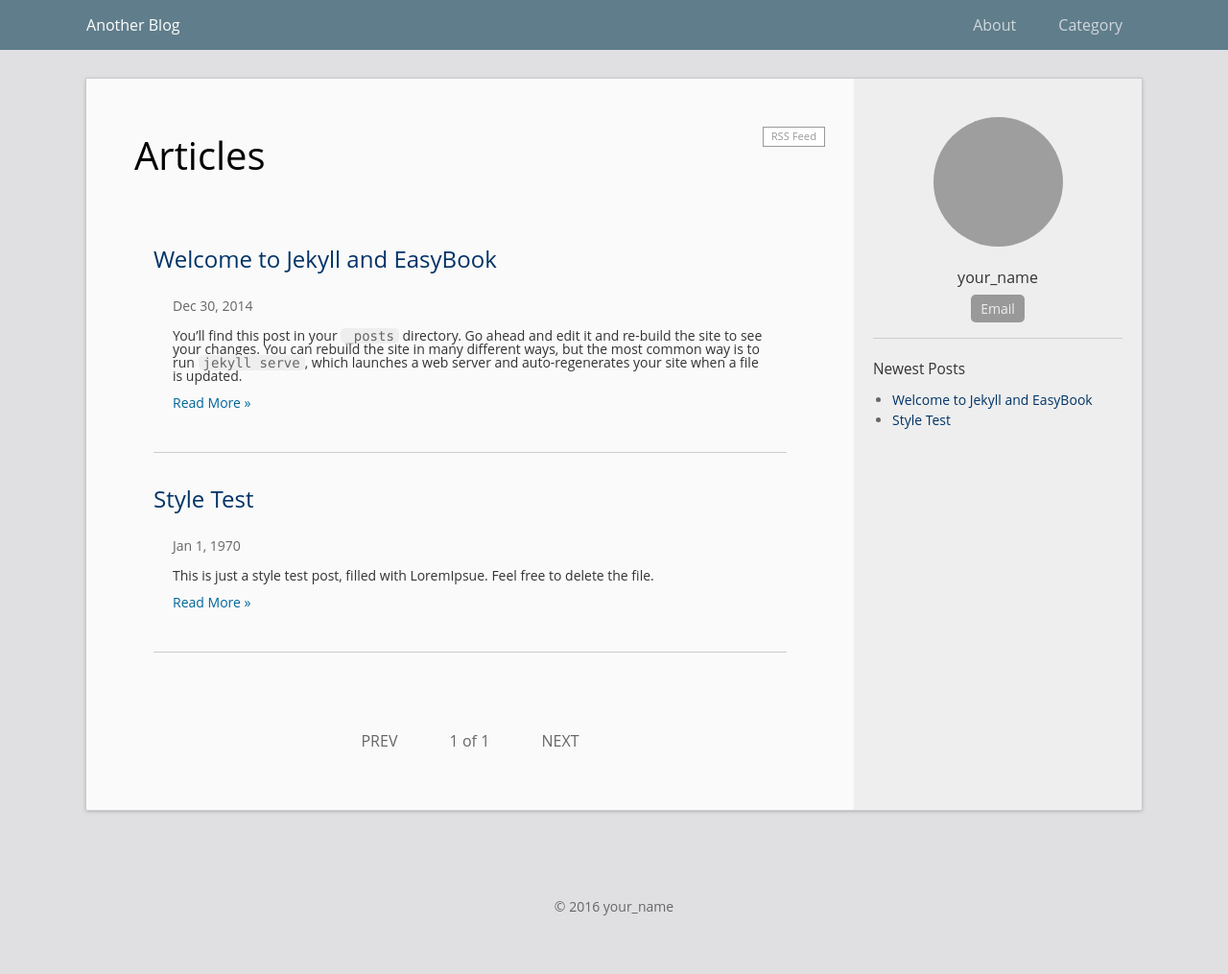
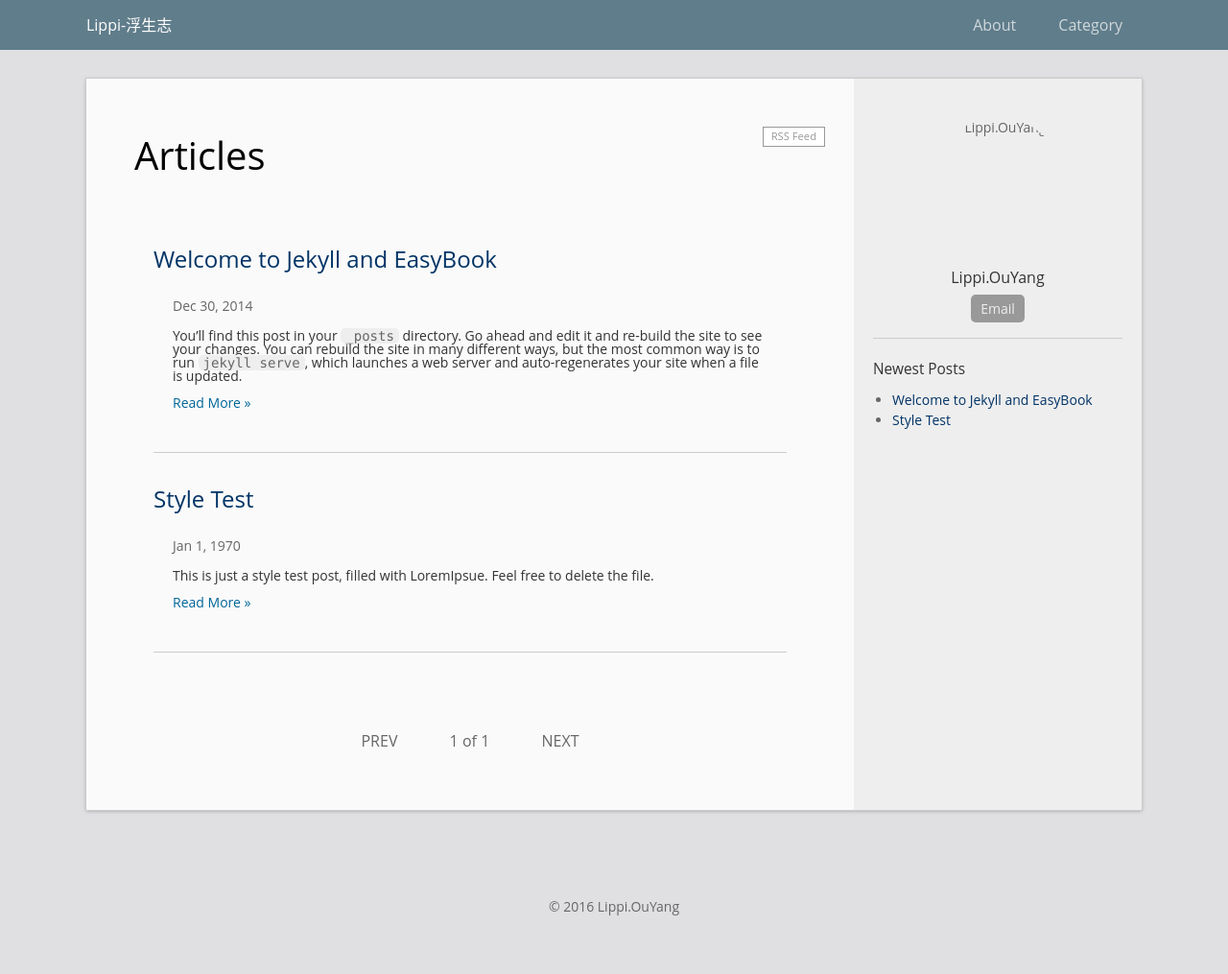
Before and after one commit to laobubu/jekyll-theme-EasyBook, a Jekyll site: the page built from index.html, in a window 1280 px wide. Shown: the whole page at 96% size. Built offline with Jekyll 4.4.1, drawn with Linux system fonts in a browser that asks for light colours; the list of posts is cut into pages by our own code; some of the changed lines change nothing that is shown; grey boxes are pictures that could not be loaded.

Commit message:
Update _config.yml

```diff
--- a/_config.yml
+++ b/_config.yml
@@ -1,37 +1,37 @@
-# Site settings
-title: Another Blog
-url: "http://laobubu.github.io"    # the protocol and hostname of your site, eg. `http://laobubu.github.io`
-baseurl: "/jekyll-theme-EasyBook" # the prefix of your site uri, eg. `/jekyll-theme-EasyBook` or just one slash `/`
-#timezone: Asia/Chongqing
-description: >
-  One or more sentences introducing this blog.
+permalink: /blog/:year/:month/:title.html
+include: ['.htaccess']
+exclude: [".rvmrc", ".rbenv-version", "README.md", "Rakefile", "changelog.md", "CNAME", "Gemfile", "Gemfile.lock"]
+markdown: kramdown
+highlights: pygments
+url:
+cdn_url: 7u2t01.com1.z0.glb.clouddn.com
+lsi: false
+safe: true
+timezone: Asia/Shanghai
+auto: false
 
-# Your information
-email: your_email@example.com
-author: your_name
-avatar: "//www.gravatar.com/avatar/your_email_md5?d=mm&s=135"
-profile: One sentence introducing yourself.
-#twitter_username: twitter_username
-#github_username:  github_username
-
-# Comment Service (Disqus or 多说)
-#  choose one and un-comment the line to active it
-#disqus_shortname: xxx   # get one: https://disqus.com/admin/signup/
-#duoshuo_shortname: xxx  # get one: http://duoshuo.com/create-site/
-
-permalink: /archivers/:title
-gems:
- - jekyll-paginate
- - jekyll-gist
- - jemoji
-
-# Build settings
-paginate: 5
+paginate: 8
 paginate_path: "page:num"
 
-highlighter: rouge
-markdown: kramdown
+kramdown:
+  auto_ids: true,
+  footnote_nr: 1
+  entity_output: as_char
+  toc_levels: 1..6
+  use_coderay: false
 
-kramdown:
-  input: GFM
-  syntax_highlighter: rouge
+JB :
+  IMAGE_PATH : http://coolshell.info/images
+
+# presonal config
+domain: http://coolshell.info
+title: Lippi-浮生志
+description: Draw my life with code
+author: Lippi.OuYang
+email: ouyanglip@gmail.com
+github: LippiOuYang
+
+config:
+  js_dir:
+  img_dir:
+  css_dir:
```
